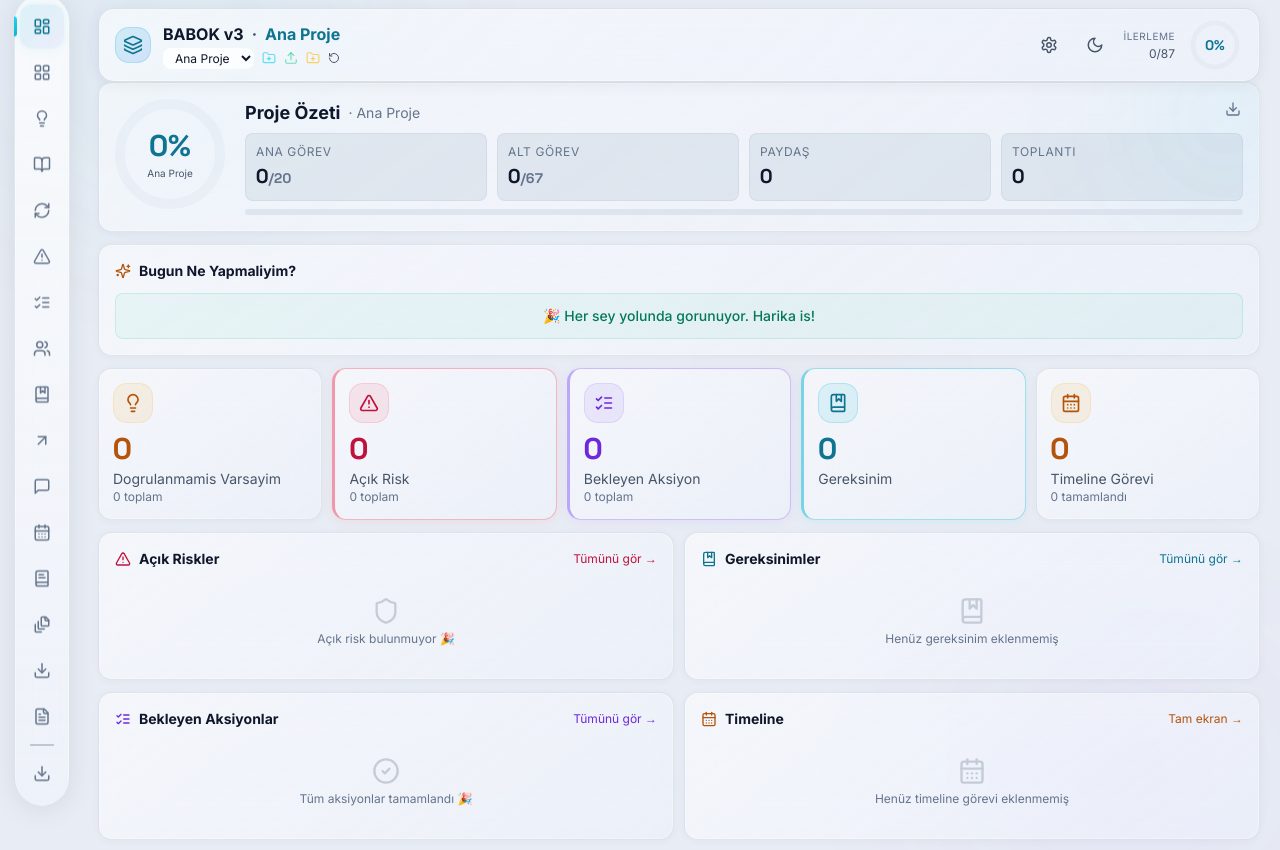
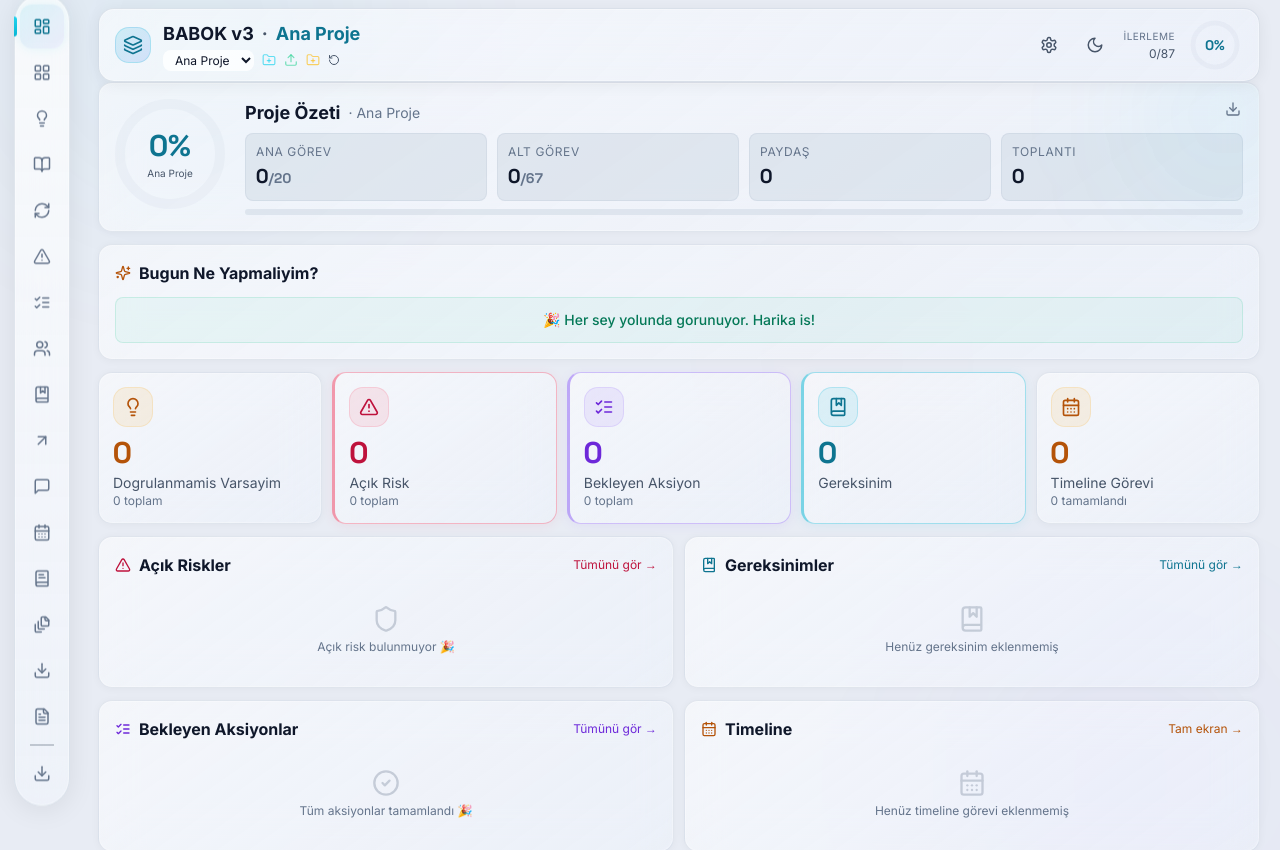
Before and after one commit to ahmetugok/babok-guide, a React (Vite) app: page / in a window 1280 px wide. Shown: the top 850 px of the page. Built offline with nearby package versions, Linux system fonts and the light colour scheme.

Commit message:
style(design): FINDING-004 — improve typography hierarchy
H1 in header: text-base (16px) → text-lg (18px)
H3 section headings: text-sm (14px) → text-base (16px)
Creates a legible H2 (18px) > H3 (16px) > body (14px) scale.

```diff
--- a/src/App.jsx
+++ b/src/App.jsx
@@ -200,7 +200,7 @@
                   <Layers className="w-5 h-5 text-cyan-400" />
                 </div>
                 <div className="min-w-0">
-                  <h1 className="text-base font-bold text-white flex items-center gap-2">
+                  <h1 className="text-lg font-bold text-white flex items-center gap-2">
                     <span>BABOK v3</span>
                     <span className="text-slate-400">·</span>
                     <span className="neon-cyan truncate max-w-[200px]">{activeProject.name}</span>
--- a/src/tabs/DashboardTab.jsx
+++ b/src/tabs/DashboardTab.jsx
@@ -204,7 +204,7 @@
 
         return (
           <div className="glass-card p-4">
-            <h3 className="font-bold text-sm text-slate-200 flex items-center gap-2 mb-3">
+            <h3 className="font-bold text-base text-slate-200 flex items-center gap-2 mb-3">
               <Sparkles className="w-4 h-4 text-amber-400" />
               Bugun Ne Yapmaliyim?
             </h3>
@@ -323,7 +323,7 @@
         {/* Open Risks List */}
         <div className="glass-card p-4">
           <div className="flex items-center justify-between mb-3">
-            <h3 className="font-bold text-sm text-white flex items-center gap-2"><AlertTriangle className="w-4 h-4 text-rose-400" />Açık Riskler</h3>
+            <h3 className="font-bold text-base text-white flex items-center gap-2"><AlertTriangle className="w-4 h-4 text-rose-400" />Açık Riskler</h3>
             <button onClick={() => setActiveTab('risks')} className="text-xs text-rose-400 hover:text-rose-300 transition-colors">Tümünü gör →</button>
           </div>
           {openRisks.length === 0 ? (
@@ -348,7 +348,7 @@
         {/* Requirements Summary */}
         <div className="glass-card p-4">
           <div className="flex items-center justify-between mb-3">
-            <h3 className="font-bold text-sm text-white flex items-center gap-2"><BookMarked className="w-4 h-4 text-cyan-400" />Gereksinimler</h3>
+            <h3 className="font-bold text-base text-white flex items-center gap-2"><BookMarked className="w-4 h-4 text-cyan-400" />Gereksinimler</h3>
             <button onClick={() => setActiveTab('requirements')} className="text-xs text-cyan-400 hover:text-cyan-300 transition-colors">Tümünü gör →</button>
           </div>
           {requirements.length === 0 ? (
@@ -383,7 +383,7 @@
         {/* Pending Actions List */}
         <div className="glass-card p-4">
           <div className="flex items-center justify-between mb-3">
-            <h3 className="font-bold text-sm text-white flex items-center gap-2"><ListChecks className="w-4 h-4 text-violet-400" />Bekleyen Aksiyonlar</h3>
+            <h3 className="font-bold text-base text-white flex items-center gap-2"><ListChecks className="w-4 h-4 text-violet-400" />Bekleyen Aksiyonlar</h3>
             <button onClick={() => setActiveTab('actions')} className="text-xs text-violet-400 hover:text-violet-300 transition-colors">Tümünü gör →</button>
           </div>
           {pendingActions.length === 0 ? (
@@ -406,7 +406,7 @@
         {/* Gantt Mini Chart */}
         <div className="glass-card p-4">
           <div className="flex items-center justify-between mb-3">
-            <h3 className="font-bold text-sm text-white flex items-center gap-2"><CalendarDays className="w-4 h-4 text-amber-400" />Timeline</h3>
+            <h3 className="font-bold text-base text-white flex items-center gap-2"><CalendarDays className="w-4 h-4 text-amber-400" />Timeline</h3>
             <button onClick={() => setActiveTab('gantt')} className="text-xs text-amber-400 hover:text-amber-300 transition-colors">Tam ekran →</button>
           </div>
           {ganttTasks.length === 0 ? (
--- a/src/tabs/StakeholdersTab.jsx
+++ b/src/tabs/StakeholdersTab.jsx
@@ -23,7 +23,7 @@
       {stakeholders.length > 0 && (
         <div className="bg-white/5 rounded-xl border border-white/10 p-5 shadow-lg shadow-black/20">
           <div className="flex items-center justify-between mb-4">
-            <h3 className="text-sm font-bold text-slate-300">İlgi / Etki Matrisi</h3>
+            <h3 className="text-base font-bold text-slate-300">İlgi / Etki Matrisi</h3>
             <div className="flex gap-3">
               {Object.entries(RACI_LABELS).map(([k, v]) => (
                 <div key={k} className="flex items-center gap-1.5">
--- a/src/tabs/TraceabilityTab.jsx
+++ b/src/tabs/TraceabilityTab.jsx
@@ -29,7 +29,7 @@
       <div className="grid grid-cols-1 lg:grid-cols-2 gap-4">
         {/* Panel A: Kalite Uyarıları */}
         <div className="glass-card p-4 space-y-2">
-          <h3 className="font-bold text-sm text-slate-300 mb-3">Kalite Kontrol</h3>
+          <h3 className="font-bold text-base text-slate-300 mb-3">Kalite Kontrol</h3>
           {warnings.map(({ count, text, tab }) => (
             <div key={text} className={`flex items-center justify-between p-2.5 rounded-lg ${count === 0 ? 'bg-emerald-500/5 border border-emerald-500/10' : 'bg-amber-500/5 border border-amber-500/20'}`}>
               <div className="flex items-center gap-2">
@@ -45,7 +45,7 @@
         </div>
         {/* Panel B: Ozet */}
         <div className="glass-card p-4">
-          <h3 className="font-bold text-sm text-slate-300 mb-3">Ozet</h3>
+          <h3 className="font-bold text-base text-slate-300 mb-3">Ozet</h3>
           <div className="space-y-1.5 text-xs text-slate-400">
             <p>Toplam gereksinim: <span className="text-slate-200 font-medium">{reqs.length}</span></p>
             <p>Is kurali: <span className="text-slate-200 font-medium">{brs.length}</span></p>
```
